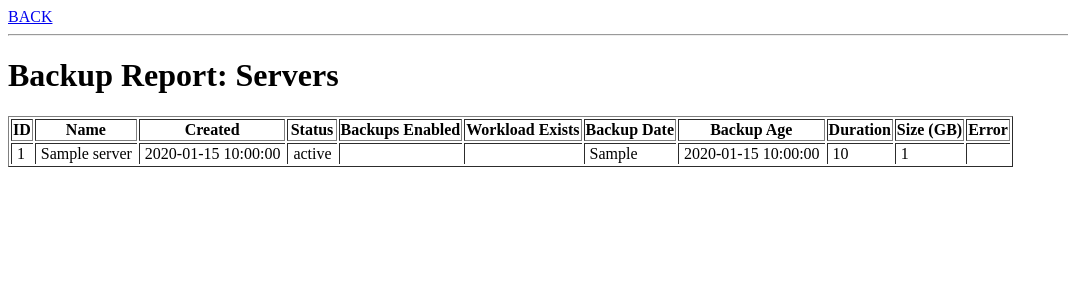
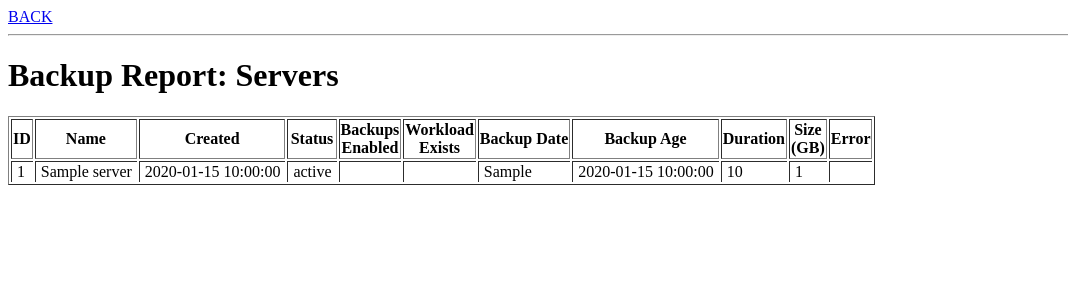
Before and after one commit to breqwatr/breqwatr-trilio-scheduler-replacement, a Flask app: template btsr-api/api/btsrapi/templates/servers.html in a window 1280 px wide. Shown: the top 300 px of the page, without its empty margins (0-1068 px from the left). Run offline with Flask 2, Linux system fonts and the light colour scheme; the template is opened without the code that fills it: most values are stand-ins (such as "Sample title", 1, 10 or a date in 2020).

Commit message:
reports improved

```diff
--- a/btsr-api/api/btsrapi/main.py
+++ b/btsr-api/api/btsrapi/main.py
@@ -64,7 +64,7 @@ def running():
         host_name = ""
         if summary and workload["name"] in summary:
             server_name = summary[workload["name"]]["name"]
-            server = summary[workload["name"]]["host"]
+            host_name = summary[workload["name"]]["host"]
         snap_start = sdata[-1]["created_at"]
         start_dt = datetime.datetime.strptime(snap_start, "%Y-%m-%dT%H:%M:%S.%f")
         now_dt = now = datetime.datetime.now()
--- a/btsr-api/api/btsrapi/templates/servers.html
+++ b/btsr-api/api/btsrapi/templates/servers.html
@@ -16,12 +16,12 @@
   <th>Name</th>
   <th>Created</th>
   <th>Status</th>
-  <th>Backups Enabled</th>
-  <th>Workload Exists</th>
+  <th>Backups<br/> Enabled</th>
+  <th>Workload<br /> Exists</th>
   <th>Backup Date</th>
   <th>Backup Age</th>
   <th>Duration</th>
-  <th>Size (GB)</th>
+  <th>Size<br /> (GB)</th>
   <th>Error</th>
 </tr>
 
--- a/btsr-lib/lib/btsrlib/trilio.py
+++ b/btsr-lib/lib/btsrlib/trilio.py
@@ -231,7 +231,7 @@ def get_qty_snaps_running_per_host(token, token_data, workloads):
 
 def is_max_running_on_host(token, token_data, server_id, running_per_host):
     """ return bool - does this host have too many running? """
-    host_max = env("concurrent_fulls_host")
+    host_max = int(env("concurrent_fulls_host"))
     server = os.get_server(token, token_data, server_id)
     host = server["OS-EXT-SRV-ATTR:hypervisor_hostname"]
     if host not in running_per_host:
```
